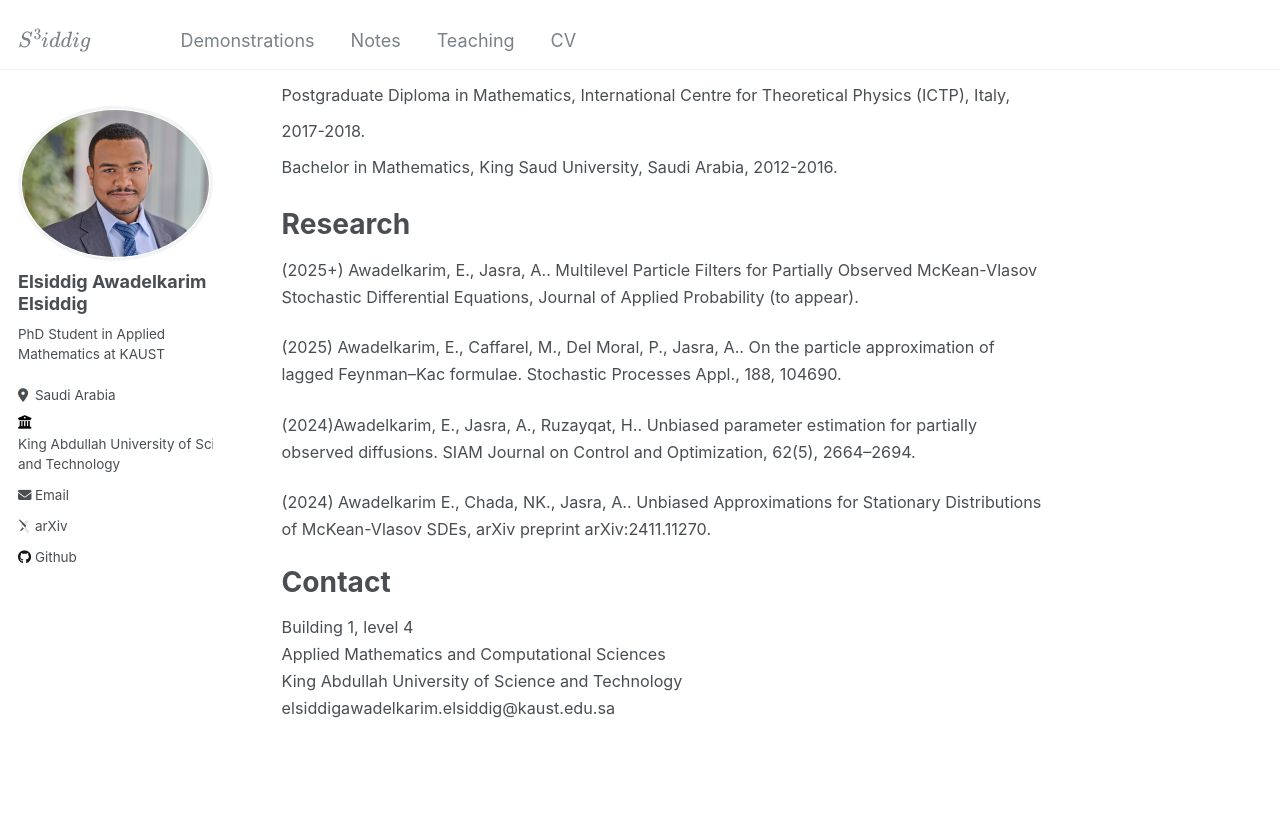
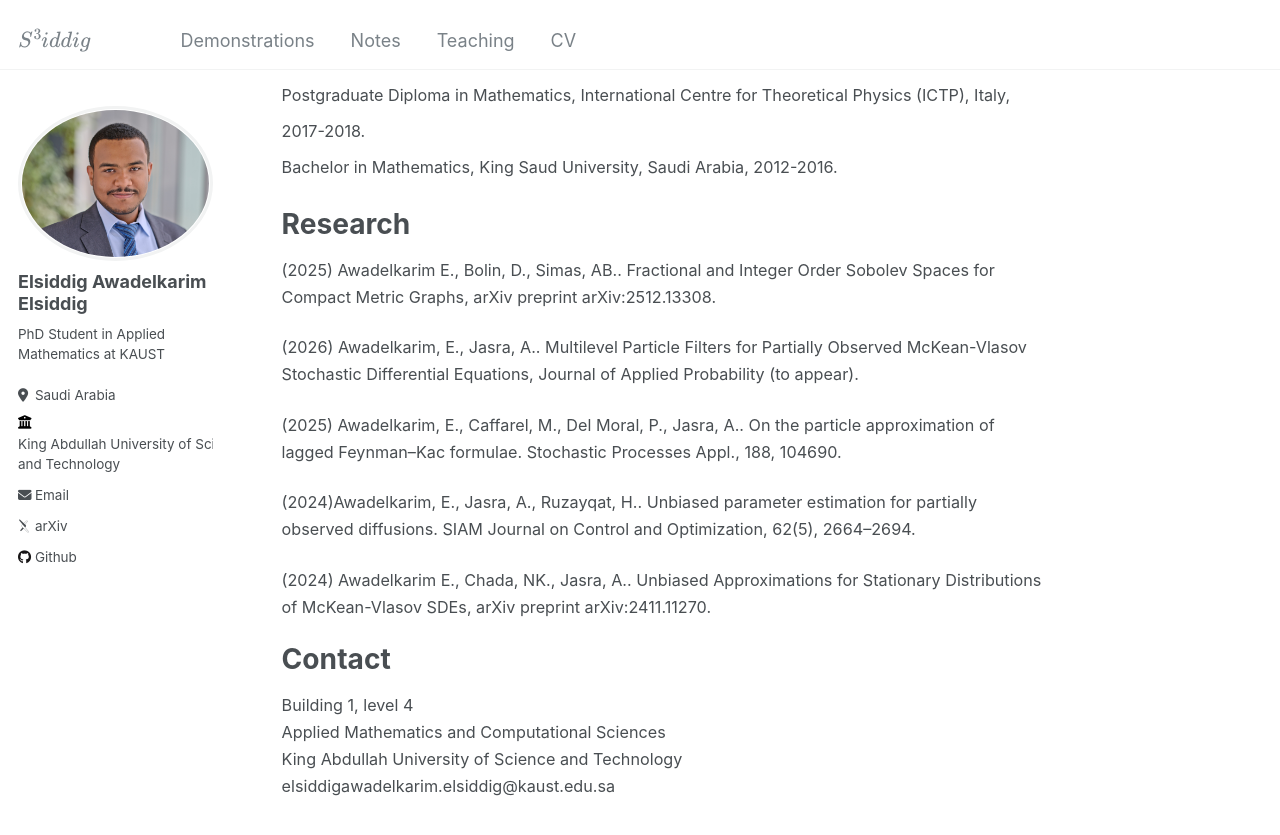
Before and after one commit to siddigss/siddigss.github.io, a Jekyll site: the page built from _pages/about.md, in a window 1280 px wide and 900 px high, scrolled down 562 px. Shown: the top 835 px of the window. Built offline with Jekyll 4.4.1, drawn with Linux system fonts in a browser that asks for light colours; some web fonts are replaced.

Commit message:
Update research section with new publications

```diff
--- a/_pages/about.md
+++ b/_pages/about.md
@@ -21,7 +21,9 @@ Education
 
 Research
 ======
-<span style="font-size:0.9em;">(2025+) Awadelkarim, E., Jasra, A..  Multilevel Particle Filters for Partially Observed McKean-Vlasov Stochastic Differential Equations, Journal of Applied Probability (to appear).</span>
+<span style="font-size:0.9em;">(2025) Awadelkarim E., Bolin, D., Simas, AB.. Fractional and Integer Order Sobolev Spaces for Compact Metric Graphs, arXiv preprint arXiv:2512.13308.</span>
+
+<span style="font-size:0.9em;">(2026) Awadelkarim, E., Jasra, A..  Multilevel Particle Filters for Partially Observed McKean-Vlasov Stochastic Differential Equations, Journal of Applied Probability (to appear).</span>
 
 <span style="font-size:0.9em;">(2025) Awadelkarim, E., Caffarel, M., Del Moral, P., Jasra, A.. On the particle approximation of lagged Feynman–Kac formulae. Stochastic Processes Appl., 188, 104690.</span>
 
```
